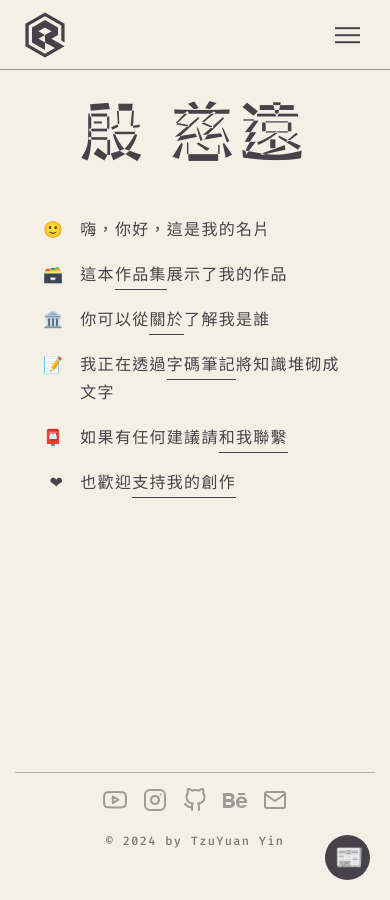
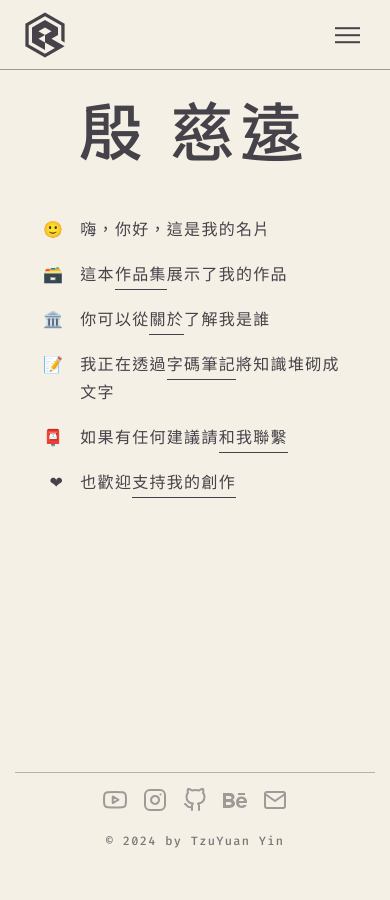
Before and after one commit to yintzuyuan/yintzuyuan.github.io, a Jekyll site: the page built from index.md, in a window 390 px wide. Built offline with Jekyll 4.4.1, drawn with Linux system fonts in a browser that asks for light colours; some web fonts are replaced.

Commit message:
移除訂閱區塊

```diff
--- a/_includes/newsletter-floating.html
+++ /dev/null
@@ -1,24 +0,0 @@
-<div id="newsletter-floating" class="newsletter-floating initially-hidden">
-    <button id="newsletter-toggle" class="newsletter-toggle">
-      <span class="emoji-minimized">📰</span>
-      <span class="toggle-text">訂閱電子報</span>
-      <svg class="minimize-icon hidden" xmlns="http://www.w3.org/2000/svg" width="24" height="24" viewbox="0 0 24 24" fill="none" stroke="currentColor" stroke-width="2" stroke-linecap="round" stroke-linejoin="round">
-        <polyline points="7 13 12 18 17 13"></polyline>
-        <polyline points="7 6 12 11 17 6"></polyline>
-      </svg>
-      <svg class="close-icon hidden" xmlns="http://www.w3.org/2000/svg" width="24" height="24" viewbox="0 0 24 24" fill="none" stroke="currentColor" stroke-width="2" stroke-linecap="round" stroke-linejoin="round">
-        <line x1="18" y1="6" x2="6" y2="18"></line>
-        <line x1="6" y1="6" x2="18" y2="18"></line>
-      </svg>
-    </button>
-
-    <div id="newsletter-form" class="newsletter-form hidden">
-      <h3>📰 訂閱我的電子報</h3>
-      <div class="dark-mode-form">
-        <div class="ml-embedded" data-form="H2EYyg"></div>
-      </div>
-      <div class="light-mode-form" style="display: none;">
-        <div class="ml-embedded" data-form="DyVtTz"></div>
-      </div>
-    </div>
-  </div>
--- a/_layouts/default.html
+++ b/_layouts/default.html
@@ -55,7 +55,6 @@
         {% include footer.html %}
     </main>
 
-    {% include newsletter-floating.html %}
     {% include scripts.html %}
 
     <!-- <button id="back-to-top" aria-label="回到頂部" class="back-to-top">
--- a/_sass/_global.scss
+++ b/_sass/_global.scss
@@ -188,17 +188,6 @@ body {
     }
   }
 
-  .newsletter-floating {
-    visibility: hidden;
-  }
-
-  body:not(.js-loaded) .newsletter-floating,
-  body:not(.js-loaded) .newsletter-floating * {
-    display: none !important;
-    opacity: 0 !important;
-    visibility: hidden !important;
-  }
-
 // 可變字重文字效果
 .variable-weight-container {
     position: relative;
--- a/_sass/_main.scss
+++ b/_sass/_main.scss
@@ -14,7 +14,6 @@
 // 導入組件樣式
 @import 'components/header';       // 頁頭樣式
 @import 'components/footer';       // 頁尾樣式
-@import 'components/newsletter';   // 電子報樣式
 @import 'components/social-icons'; // 社交圖標樣式
 @import 'components/buttons';      // 按鈕樣式 (移動到這裡)
 @import 'components/timeline';     // 時間軸樣式
--- a/_sass/components/_newsletter.scss
+++ /dev/null
@@ -1,254 +0,0 @@
-// Newsletter 樣式
-
-// 內嵌 Newsletter
-.newsletter-floating {
-  position: fixed;
-  right: 20px;
-  bottom: 20px;
-  z-index: 1000;
-  background-color: var(--bg-color);
-  border: 1px solid var(--text-color);
-  border-radius: var(--border-radius);
-  box-shadow: 0 2px 10px rgba(0, 0, 0, 0.3);
-  font-family: var(--font-mono), var(--font-sans), var(--font-emoji);
-  max-width: 300px;
-  width: auto;
-  transition: all var(--transition-duration) ease;
-
-  @media (max-width: 768px) {
-    left: 20px;
-    right: 20px;
-    width: auto;
-    max-width: none;
-  }
-
-  // Newsletter 切換按鈕
-  .newsletter-toggle {
-    @include flex-center;
-    justify-content: space-between;
-    background-color: var(--text-color);
-    color: var(--bg-color);
-    border: none;
-    padding: 10px 15px;
-    cursor: pointer;
-    transition: all var(--transition-duration) ease;
-    letter-spacing: 0.5px;
-    width: 100%;
-
-    .toggle-text {
-      margin-right: 8px;
-    }
-
-    .emoji, .emoji-minimized {
-      font-family: var(--font-emoji);
-      margin-right: 8px;
-    }
-
-    .minimize-icon,
-    .close-icon {
-      width: 18px;
-      height: 18px;
-    }
-
-    &:hover {
-      opacity: 0.8;
-      font-weight: var(--font-weight-bold);
-    }
-
-    // 行動裝置上最小化時的樣式
-    @media (max-width: 768px) {
-      .emoji-minimized {
-        font-size: 1.5em;
-        margin-right: 0;
-      }
-    }
-  }
-
-  // Newsletter 表單
-  .newsletter-form {
-    padding: 15px;
-    color: var(--text-color);
-    background-color: var(--bg-color); // 新增這行
-
-    h3 {
-      margin-top: 0;
-      font-weight: bold;
-      font-size: 1.4em;
-      margin-bottom: 10px;
-
-      &::first-letter {
-        font-family: var(--font-emoji);
-      }
-
-      .emoji {
-        font-family: var(--font-emoji);
-      }
-    }
-
-    // MailerLite 嵌入式表單樣式
-    .ml-embedded {
-      background-color: transparent;
-      padding: 15px;
-      border-radius: var(--border-radius);
-
-      // 表單內容樣式
-      .ml-form-embedContent {
-        h4, p {
-          color: var(--text-color);
-        }
-      }
-
-      // 輸入框樣式
-      .ml-form-formContent {
-        .ml-form-fieldRow {
-          margin-bottom: 15px;
-
-          input {
-            width: 100%;
-            padding: 10px;
-            border: 1px solid var(--text-color);
-            background-color: var(--bg-color);
-            color: var(--text-color);
-            font-family: var(--font-sans);
-            font-size: 0.9em;
-            transition: border-color var(--transition-duration) ease;
-
-            &:focus {
-              outline: none;
-              border-color: var(--accent-color);
-            }
-
-            &::placeholder {
-              color: rgba(var(--text-color-rgb), 0.6);
-            }
-          }
-        }
-      }
-
-      // 提交按鈕樣式
-      .ml-form-embedSubmit {
-        button {
-          width: 100%;
-          padding: 10px;
-          background-color: var(--accent-color);
-          color: var(--bg-color);
-          border: none;
-          font-family: var(--font-sans);
-          font-size: 1em;
-          font-weight: var(--font-weight-bold);
-          cursor: pointer;
-          transition: background-color var(--transition-duration) ease,
-                      color var(--transition-duration) ease;
-
-          &:hover {
-            background-color: var(--accent-color);
-            color: var(--text-color);
-          }
-        }
-      }
-
-      // 錯誤信息樣式
-      .ml-error {
-        color: #ff4136;
-        font-size: 0.8em;
-        margin-top: 5px;
-      }
-
-      // 成功信息樣式
-      .ml-form-successContent {
-        text-align: center;
-        color: var(--text-color);
-        font-family: var(--font-sans);
-        font-size: 1em;
-        margin-top: 15px;
-      }
-    }
-  }
-
-  // 行動裝置樣式
-  @media (max-width: 768px) {
-    .newsletter-form {
-      max-height: 80vh;
-      overflow-y: auto;
-    }
-  }
-
-  // 最小化樣式
-  &.minimized {
-    width: auto;
-    max-width: none;
-    left: auto;
-    right: 20px;
-
-    @media (max-width: 768px) {
-      border: none;
-      box-shadow: none;
-
-      .newsletter-toggle {
-        padding: 10px;
-        width: 45px;
-        height: 45px;
-        border-radius: 50%;
-
-        .toggle-text,
-        .minimize-icon,
-        .close-icon {
-          display: none;
-        }
-
-        .emoji-minimized {
-          margin: 0;
-        }
-      }
-    }
-  }
-
-  // 初始隱藏樣式
-  &.initially-hidden {
-    opacity: 0;
-    visibility: hidden;
-    transform: scale(0.8) translateY(20px);
-    pointer-events: none;
-
-    * {
-      opacity: 0;
-      visibility: hidden;
-    }
-  }
-
-  // 顯示時的樣式
-  &:not(.initially-hidden) {
-    opacity: 1;
-    visibility: visible;
-    transform: scale(1) translateY(0);
-    pointer-events: auto;
-
-    * {
-      opacity: 1;
-      visibility: visible;
-    }
-  }
-}
-
-// 新增全局樣式以覆蓋 MailerLite 默認樣式
-body .ml-form-embedWrapper {
-  background-color: transparent !important;
-}
-
-body .ml-form-embedContent,
-body .ml-form-embedPermissions,
-body .ml-form-embedBody {
-  background-color: transparent !important;
-  color: var(--text-color) !important;
-}
-
-body .ml-form-formContent .ml-form-fieldRow input {
-  background-color: var(--bg-color) !important;
-  color: var(--text-color) !important;
-  border-color: var(--text-color) !important;
-}
-
-// 隱藏元素
-.hidden {
-  display: none;
-}
--- a/assets/js/main.js
+++ b/assets/js/main.js
@@ -8,14 +8,8 @@ document.addEventListener('DOMContentLoaded', function() {
     // 初始化主題
     initializeTheme(elements.themeToggle);
 
-    // 初始化電子報訂閱
-    initializeNewsletter(elements);
-
     // 初始化菜單
     initializeMenu(elements);
-
-    // 初始化 MailerLite
-    initializeMailerLite();
 
     // 添加 js-loaded 類到 body
     document.body.classList.add('js-loaded');
@@ -46,9 +40,6 @@ function initializeScrollPosition() {
 // 獲取 DOM 元素
 function getDOMElements() {
     const elements = {
-        newsletterFloating: document.getElementById('newsletter-floating'),
-        newsletterToggle: document.getElementById('newsletter-toggle'),
-        newsletterForm: document.getElementById('newsletter-form'),
         header: document.getElementById('site-header'),
         menuToggle: document.querySelector('.menu-toggle'),
         navAndButton: document.querySelector('.nav-and-button'),
@@ -93,59 +84,6 @@ function initializeTheme(themeToggle) {
     });
 }
 
-// 初始化電子報訂閱
-function initializeNewsletter(elements) {
-    const { newsletterFloating, newsletterToggle, newsletterForm } = elements;
-    const storageKey = 'newsletter_minimized';
-    const toggleText = newsletterToggle.querySelector('.toggle-text');
-    const emojiMinimized = newsletterToggle.querySelector('.emoji-minimized');
-    const minimizeIcon = newsletterToggle.querySelector('.minimize-icon');
-    const closeIcon = newsletterToggle.querySelector('.close-icon');
-
-    function setMinimizedState(minimized) {
-        if (minimized) {
-            newsletterForm.classList.add('hidden');
-            toggleText.classList.remove('hidden');
-            emojiMinimized.classList.remove('hidden');
-            minimizeIcon.classList.add('hidden');
-            closeIcon.classList.add('hidden');
-            newsletterFloating.classList.add('minimized');
-        } else {
-            newsletterForm.classList.remove('hidden');
-            toggleText.classList.add('hidden');
-            emojiMinimized.classList.add('hidden');
-            minimizeIcon.classList.remove('hidden');
-            closeIcon.classList.add('hidden');
-            newsletterFloating.classList.remove('minimized');
-        }
-        localStorage.setItem(storageKey, minimized);
-
-        setTimeout(() => {
-            newsletterFloating.classList.remove('initially-hidden');
-            newsletterFloating.offsetHeight;
-            newsletterFloating.style.transition = 'all var(--transition-duration) ease';
-            Array.from(newsletterFloating.getElementsByTagName('*')).forEach(el => {
-                el.style.opacity = '1';
-                el.style.visibility = 'visible';
-            });
-        }, 100);
-    }
-
-    // 修改這裡：預設為縮小狀態，但仍然檢查 localStorage
-    const isMinimized = localStorage.getItem(storageKey) !== 'false';
-    setMinimizedState(isMinimized);
-
-    newsletterToggle.addEventListener('click', function() {
-        const isCurrentlyMinimized = newsletterForm.classList.contains('hidden');
-        setMinimizedState(!isCurrentlyMinimized);
-    });
-
-    closeIcon.addEventListener('click', function(event) {
-        event.stopPropagation();
-        setMinimizedState(true);
-    });
-}
-
 // 初始化菜單
 function initializeMenu(elements) {
     const { menuToggle, navAndButton } = elements;
@@ -176,23 +114,6 @@ function initializeMenu(elements) {
             }
         });
     });
-}
-
-// 初始化 MailerLite
-function initializeMailerLite() {
-    if (window.ml) {
-        window.ml('webforms');
-        window.ml('on', 'pageView', function() {
-            const form = document.querySelector('#newsletter-form form');
-            if (form) {
-                form.style.opacity = '0';
-                form.style.transition = 'opacity 0.3s ease';
-                setTimeout(() => {
-                    form.style.opacity = '1';
-                }, 100);
-            }
-        });
-    }
 }
 
 function throttle(func, limit) {
```
Also changed, not shown: _includes/head.html (+0 -10 lines), _includes/scripts.html (+0 -9 lines), 9 other files.
